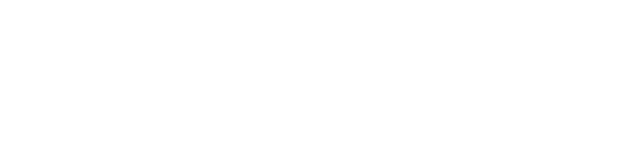
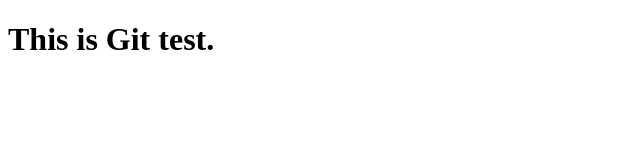
Before and after one commit to mdrhmoon/BookListApp_Using_JS_LocalStorage, a plain HTML site: page index.html in a window 1280 px wide. Shown: the whole page, without its empty margins (0-640 px from the left). Drawn offline with Linux system fonts and the light colour scheme.

Commit message:
index html test commit

```diff
--- a/index.html
+++ b/index.html
@@ -6,6 +6,6 @@
     <title>Document</title>
 </head>
 <body>
-
+    <h1>This is Git test.</h1>
 </body>
 </html>
```
